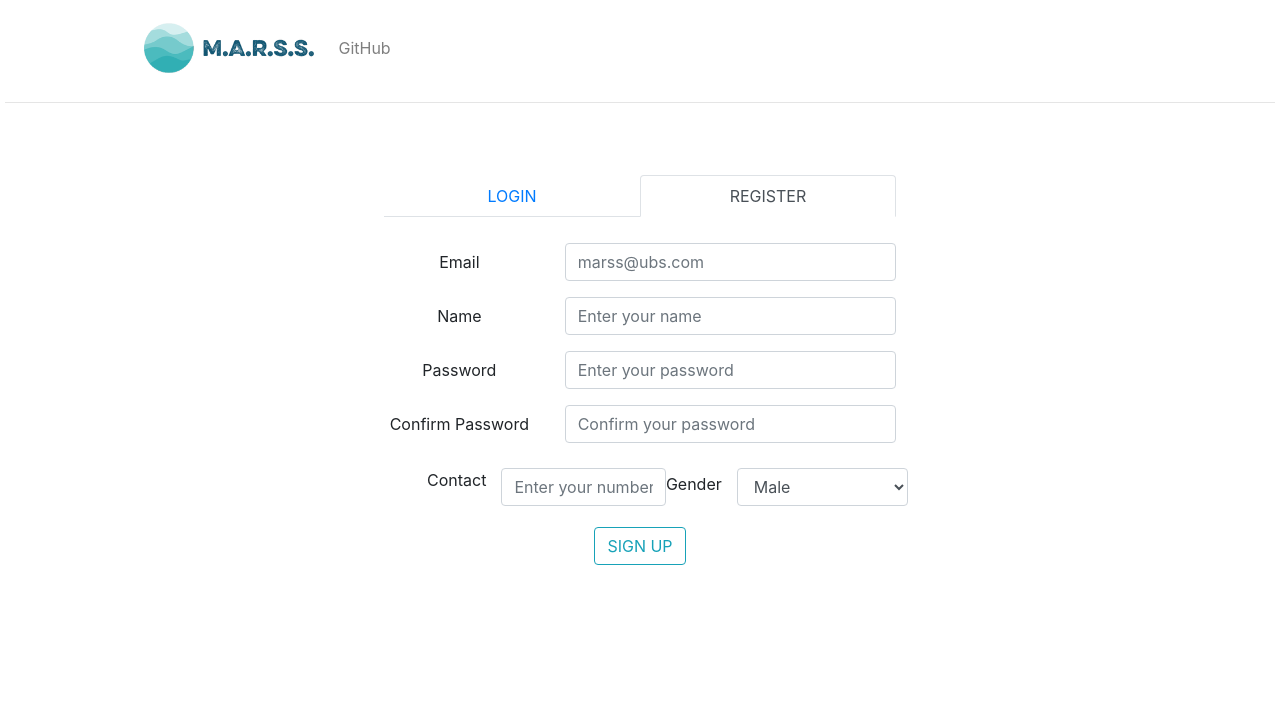
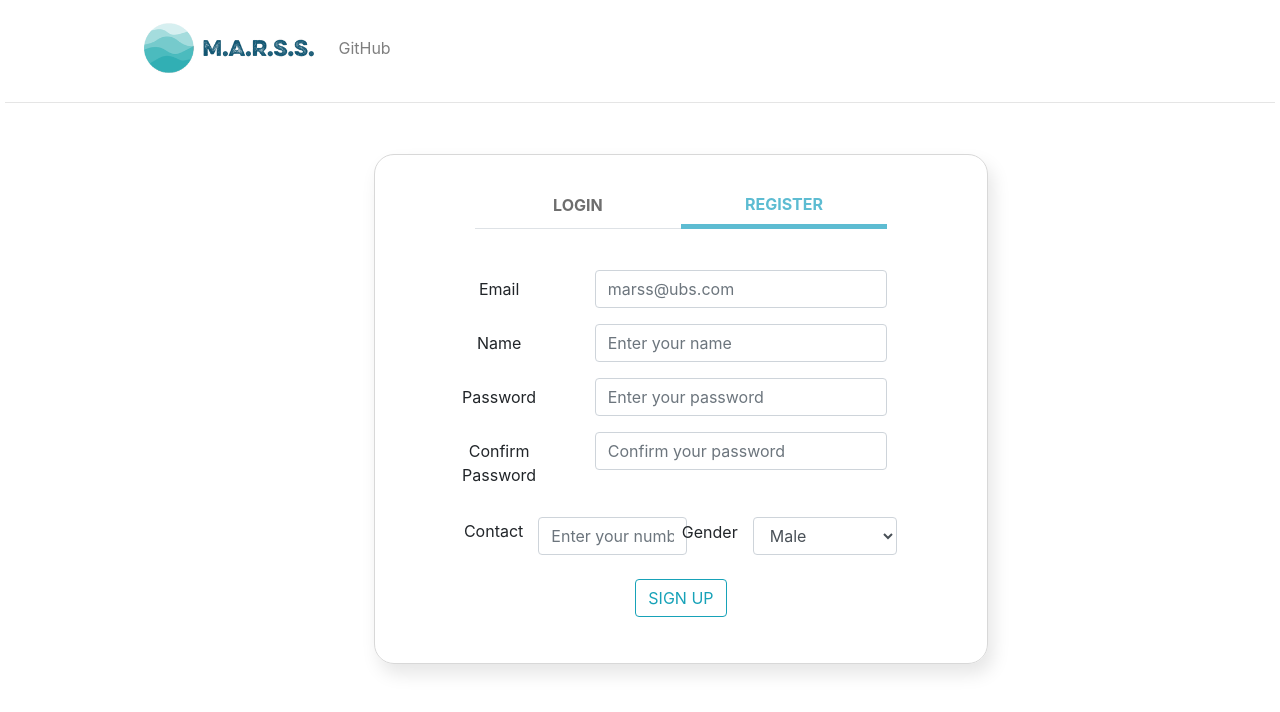
Before and after one commit to ShambhaviSarin/Order_Matching, a React (Create React App) app in the folder frontend/: page /Login in a window 1280 px wide. Both pictures are taken after a click on the link "REGISTER". Shown: the top 712 px of the page. Built offline with nearby package versions, Linux system fonts and the light colour scheme.

Commit message:
(#11) Axios working

```diff
--- a/frontend/package.json
+++ b/frontend/package.json
@@ -11,7 +11,9 @@
     "@testing-library/jest-dom": "^4.2.4",
     "@testing-library/react": "^9.5.0",
     "@testing-library/user-event": "^7.2.1",
+    "axios": "^0.20.0",
     "bootstrap": "^4.5.2",
+    "querystring": "^0.2.0",
     "react": "^16.13.1",
     "react-dom": "^16.13.1",
     "react-hook-form": "^6.8.0",
@@ -40,5 +42,6 @@
       "last 1 firefox version",
       "last 1 safari version"
     ]
-  }
+  },
+  "proxy": "http://localhost:1337"
 }
--- a/frontend/src/Login.css
+++ b/frontend/src/Login.css
@@ -2,7 +2,14 @@
   text-align: center;
   align: center;
   height: 50%;
-  margin-top: 7%;
-  margin-left: 25%;
-  width: 50%;
+  margin-top: 5%;
+  margin-left: 24%;
+  width: 60%;
+  border: 1px solid #D8D8D8;
+  border-radius: 20px;
+  padding-left: 100px;
+  padding-right: 100px;
+  padding-top: 20px;
+  padding-bottom: 30px;
+  box-shadow: 5px 10px 18px #E6E6E6;
 }
--- a/frontend/src/Login.js
+++ b/frontend/src/Login.js
@@ -2,6 +2,7 @@ import React, {useState} from 'react';
 import 'bootstrap/dist/css/bootstrap.css';
 import './Login.css';
 import { Link} from 'react-router-dom';
+import axios from "axios";
 import {Navbar,NavbarBrand,Nav,NavItem,NavLink,Button,
   TabContent,TabPane,Row,Col,Form,FormGroup,Input,Label} from 'reactstrap';
 import classnames from 'classnames';
@@ -21,21 +22,41 @@ const NavigationBar = () => {
 
 const LoginForm = () => {
   const [activeTab, setActiveTab] = useState('1');
-
   const toggle = tab => {
     if(activeTab !== tab) setActiveTab(tab);
   }
 
+  const [name, setName] = useState('');
+  const [contact, setContact] = useState('');
+  const [email, setEmail] = useState('');
+  const [gender, setGender] = useState('Male');
+  const [password, setPassword] = useState('');
+  const [confirmPassword, setConfirmPassword] = useState('');
+
+  const StyleTab = {border:'none', color:'#5dbcd2', borderBottom:'5px solid #5dbcd2'}
+
+  const HoverStyleLogin = {border:'white', outline: 'none', color:'#6E6E6E', width:"50%", marginLeft:'25%'}
+  const [hoverStyleLogin, setHoverStyleLogin] = useState(0);
+  const toggleHoverLogin = style => {
+    if(hoverStyleLogin !== style) setHoverStyleLogin(style);
+  }
+
+  const HoverStyleReg = {border:'white', outline: 'none', color:'#6E6E6E', width:"50%", marginLeft:'25%'}
+  const [hoverStyleReg, setHoverStyleReg] = useState(0);
+  const toggleHoverReg = style => {
+    if(hoverStyleReg !== style) setHoverStyleReg(style);
+  }
+
   return (
     <div className="form">
-      <Nav tabs>
-        <NavItem style={{width:'50%'}}>
-          <NavLink className={classnames({ active: activeTab === '1' })} onClick={() => { toggle('1'); }} style={{cursor : 'pointer'}}>
+      <Nav tabs style={{marginTop:'2%'}}>
+        <NavItem style={{width:'50%', cursor:'pointer', fontWeight:'bold'}} onMouseEnter={() => { toggleHoverLogin(!hoverStyleLogin); }} onMouseLeave={() => { toggleHoverLogin(!hoverStyleLogin); }}>
+          <NavLink className={classnames({ active: activeTab === '1' })} onClick={() => { toggle('1'); }} style={(activeTab === '1')?StyleTab:((hoverStyleLogin)?HoverStyleLogin:{color:'#6E6E6E'})}>
             LOGIN
           </NavLink>
         </NavItem>
-        <NavItem style={{width:'50%'}}>
-          <NavLink className={classnames({ active: activeTab === '2' })} onClick={() => { toggle('2'); }} style={{cursor : 'pointer'}}>
+        <NavItem style={{width:'50%', cursor:'pointer', fontWeight:'bold'}} onMouseEnter={() => { toggleHoverReg(!hoverStyleReg); }} onMouseLeave={() => { toggleHoverReg(!hoverStyleReg); }}>
+          <NavLink className={classnames({ active: activeTab === '2' })} onClick={() => { toggle('2'); }} style={(activeTab === '2')?StyleTab:((hoverStyleReg)?HoverStyleReg:{color:'#6E6E6E'})}>
             REGISTER
           </NavLink>
         </NavItem>
@@ -43,7 +64,7 @@ const LoginForm = () => {
 
       <TabContent activeTab={activeTab}>
 
-        <TabPane tabId="1" style={{marginTop: '5%'}}>
+        <TabPane tabId="1" style={{marginTop: '10%'}}>
           <Form>
              <FormGroup row>
                <Label for="email" sm={2}>Email</Label>
@@ -58,49 +79,49 @@ const LoginForm = () => {
                </Col>
              </FormGroup>
           </Form>
-          <Link to="/Shares"><Button color="info" outline>SIGN IN</Button></Link>
+          <Button color="info" outline style={{marginTop:'2%', marginBottom:'2%'}} onClick>SIGN IN</Button>
         </TabPane>
 
-        <TabPane tabId="2" style={{marginTop: '5%'}}>
-          <Form>
+        <TabPane tabId="2" style={{marginTop: '10%'}}>
+          <Form style={{marginLeft:'-10%'}}>
             <FormGroup row>
               <Label for="email" sm={4}>Email</Label>
               <Col sm={8}>
-                <Input type="email" name="email" id="emailRegister" placeholder="marss@ubs.com" />
+                <Input type="email" name="email" id="emailRegister" placeholder="marss@ubs.com" onChange={event => setEmail(event.target.value)}/>
               </Col>
             </FormGroup>
             <FormGroup row>
               <Label for="name" sm={4}>Name</Label>
               <Col sm={8}>
-                <Input type="text" name="name" id="name" placeholder="Enter your name" />
+                <Input type="text" name="name" id="name" placeholder="Enter your name" onChange={event => setName(event.target.value)}/>
               </Col>
             </FormGroup>
             <FormGroup row>
               <Label for="password" sm={4}>Password</Label>
               <Col sm={8}>
-                <Input type="password" name="password" id="passwordRegister" placeholder="Enter your password" />
+                <Input type="password" name="password" id="passwordRegister" placeholder="Enter your password" onChange={event => setPassword(event.target.value)}/>
               </Col>
             </FormGroup>
             <FormGroup row>
               <Label for="password" sm={4}>Confirm Password</Label>
               <Col sm={8}>
-                <Input type="password" name="password" id="passwordRegisterConfirm" placeholder="Confirm your password" />
+                <Input type="password" name="password" id="passwordRegisterConfirm" placeholder="Confirm your password" onChange={event => setConfirmPassword(event.target.value)}/>
               </Col>
             </FormGroup>
             <Row form style={{marginTop:'5%', marginRight:'-15%'}} inline>
              <Col md={6}>
-               <FormGroup row style={{marginLeft: '15%'}}>
-                 <Label for="contact">Contact</Label>
+               <FormGroup row style={{marginLeft: '12%'}}>
+                 <Label for="contact" style={{marginTop:'1%'}}>Contact</Label>
                  <Col md={9}>
-                  <Input type="text" name="contact" id="contact" placeholder="Enter your number"/>
+                  <Input type="text" name="contact" id="contact" placeholder="Enter your number" onChange={event => setContact(event.target.value)}/>
                  </Col>
                </FormGroup>
              </Col>
              <Col md={6}>
-               <FormGroup row style={{marginRight: '-15%'}}>
+               <FormGroup row style={{marginRight: '-12%'}}>
                  <Label for="gender" style={{marginTop:'1%'}}>Gender</Label>
                  <Col md={7}>
-                   <Input type="select" name="gender" id="gender" style={{cursor:'pointer'}}>
+                   <Input type="select" name="gender" id="gender" style={{cursor:'pointer'}} onChange={event => setGender(event.target.value)}>
                     <option>Male</option>
                     <option>Female</option>
                     <option>Others</option>
@@ -110,11 +131,71 @@ const LoginForm = () => {
              </Col>
            </Row>
           </Form>
-          <Link to="/Shares"><Button style={{marginTop: '1%'}} color="info" outline>SIGN UP</Button></Link>
+          <Button style={{marginTop: '2%'}} color="info" outline onClick = {() => {
+            var dataValid=false;
+            var errors=[];
+
+            var conValid = false;
+            var con = /[1-9]+[0-9]+/;
+            if(con.test(contact) && contact.length === 10) {
+                conValid=true;
+            } else if(contact === ""){
+              errors.push("Contact is a mandatory field.");
+            } else {
+              errors.push("Invalid contact number.");
+            }
+
+            var emValid = false;
+            var em = /^[a-zA-Z0-9.!#$%&'*+/=?^_`{|}~-]+@[a-zA-Z0-9-]+(?:\.[a-zA-Z0-9-]+)*$/;
+            if(em.test(email)) {
+                emValid=true;
+            } else if(email === ""){
+              errors.push("Email is a mandatory field.");
+            } else {
+              errors.push("Invalid email id.");
+            }
+
+            var pwdValid = false;
+            var pwd = /^[A-Za-z]\w{7,14}$/;
+            if(pwd.test(password) && password.length >= 8 && password===confirmPassword) {
+                pwdValid=true;
+            } else if(password === ""){
+              errors.push("Password is a mandatory field.");
+            } else if (password !== confirmPassword) {
+              errors.push("Confirmed Password doesn't match Password");
+            } else {
+              errors.push("Password should be atleast 8 characters and contain atleast a number.");
+            }
+
+            dataValid = conValid && emValid && pwdValid;
+
+            if(dataValid) {
+                const data = {
+                    name : name,
+                    contact : contact,
+                    email : email,
+                    gender : gender,
+                    password : password
+                }
+                console.log(data);
+                axios.post('http://localhost:1337/login',data).then(res=>{
+                  console.log(res);
+                  console.log(res.data);
+                  window.location = "/Shares";
+                }).catch(error => {console.log(error)});
+            } else {
+              var ul = document.createElement('ul');
+              document.getElementById('errors').appendChild(ul);
+              errors.forEach(function (err) {
+                let li = document.createElement('li');
+                ul.appendChild(li);
+                li.innerHTML += err;
+              });
+            }
+          }}>SIGN UP</Button>
+          <p id="errors"></p>
         </TabPane>
-
       </TabContent>
-
     </div>
   );
 }
--- a/frontend/src/Shares.css
+++ b/frontend/src/Shares.css
@@ -6,6 +6,7 @@
   margin-left: 14%;
   position: absolute;
   border: 1px solid #D8D8D8;
+  border-radius: 5px;
   padding: 10px;
   box-shadow: 5px 10px 18px #E6E6E6;
 }
```
Also changed, not shown: frontend/src/Shares.js (+11 -7 lines), 2 other files (tests, documents, lock files or other folders).
